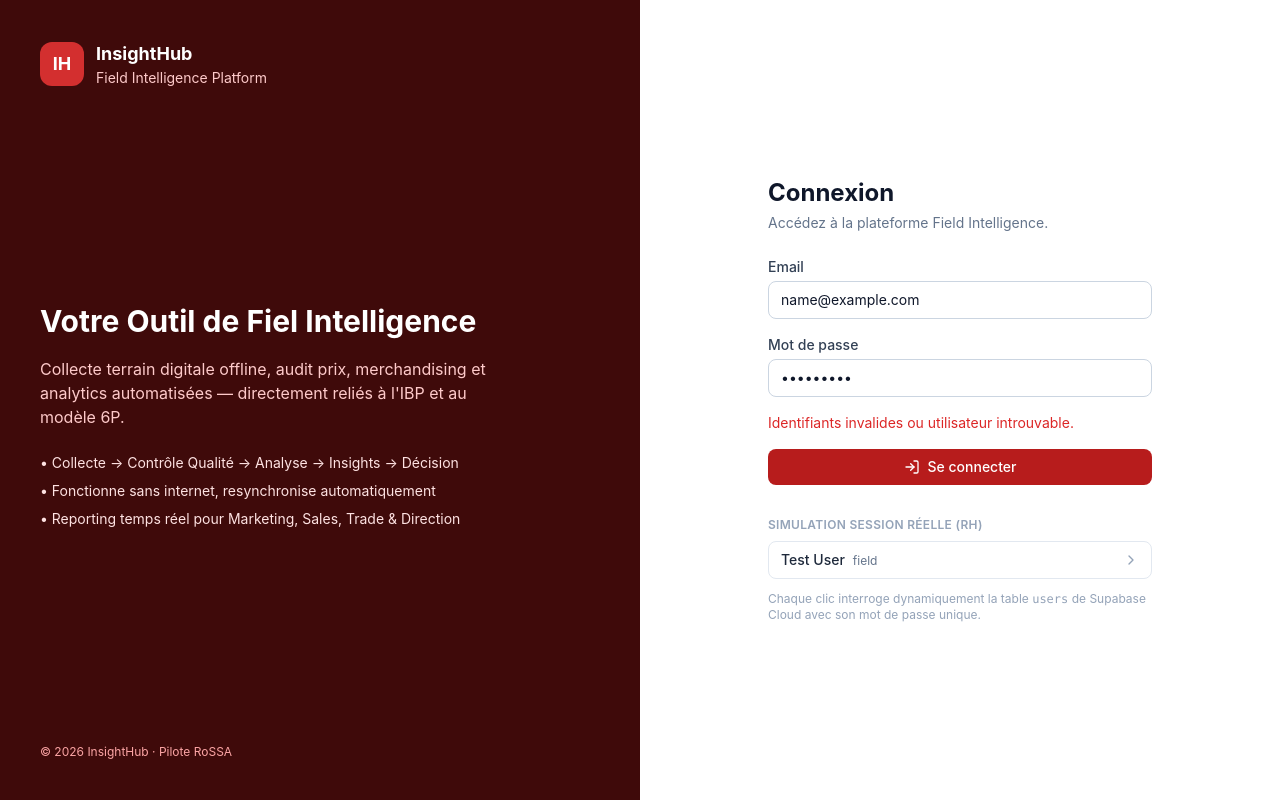
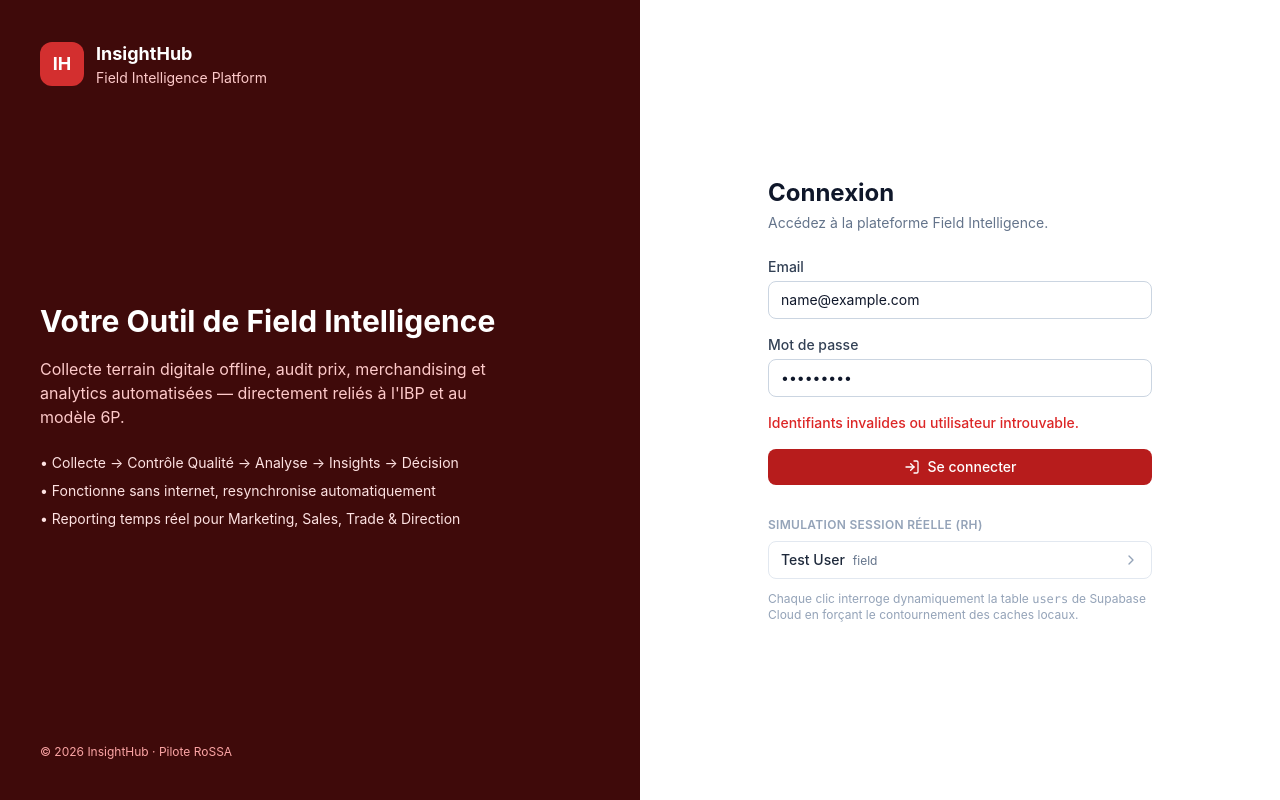
Before and after one commit to Cedric-ange/InsightHub, a Next.js app: page /login in a window 1280 px wide. Both pictures are taken after typing "name@example.com", "Sample123" into the empty fields and a click on the button "Se connecter". Built offline with nearby package versions, Linux system fonts and the light colour scheme; no server answers; the database is empty.

Commit message:
fix: déploiement de la couche de contournement antiautocache du Service Worker sur l'authentification

```diff
--- a/src/app/login/page.tsx
+++ b/src/app/login/page.tsx
@@ -6,14 +6,14 @@ import { landingPath, useAuth } from "@/lib/auth";
 import { ROLE_LABELS } from "@/lib/types";
 import { LogIn, ChevronRight, Loader2 } from "lucide-react";
 
-// On duplique proprement la liste avec les vrais emails et mots de passe du Seed pour les boutons
+// Compte de simulation terrain aligné sur la base de données
 const REAL_DEVICES_ACCOUNTS = [
   { name: "Test User", email: "user.test@frieslandcampina.com", password: "demo", role: "field" }
 ];
 
 export default function LoginPage() {
   const router = useRouter();
-  const setSession = useAuth((s) => s.loginAs); // Utilise le store Zustand pour stocker l'utilisateur connecté
+  const setSession = useAuth((s) => s.loginAs);
   const [email, setEmail] = useState("");
   const [password, setPassword] = useState("");
   const [error, setError] = useState<string | null>(null);
@@ -25,9 +25,13 @@ export default function LoginPage() {
     setLoading(true);
 
     try {
-      const response = await fetch("/api/login", {
+      // ⚡ CONTOURNEMENT SERVICE WORKER : Ajout d'un timestamp unique pour forcer le passage réseau direct
+      const response = await fetch(`/api/login?_t=${Date.now()}`, {
         method: "POST",
-        headers: { "Content-Type": "application/json" },
+        headers: {
+          "Content-Type": "application/json",
+          "Cache-Control": "no-cache, no-store, must-revalidate"
+        },
         body: JSON.stringify({ email: targetEmail, password: targetPass }),
       });
 
@@ -37,7 +41,7 @@ export default function LoginPage() {
         throw new Error(data.error || "Identifiants invalides");
       }
 
-      // Si le backend valide, on synchronise l'état global frontend (Zustand)
+      // Synchronisation de l'état de session global (Zustand)
       setSession(data.user);
       router.replace(landingPath(data.user.role));
     } catch (err: unknown) {
@@ -55,7 +59,7 @@ export default function LoginPage() {
 
   return (
     <div className="grid min-h-screen lg:grid-cols-2">
-      {/* Brand panel */}
+      {/* Panel de Gauche - Identité visuelle */}
       <div className="hidden flex-col justify-between bg-brand-950 p-10 text-white lg:flex">
         <div className="flex items-center gap-3">
           <div className="flex h-11 w-11 items-center justify-center rounded-xl bg-brand-500 text-lg font-bold">
@@ -68,7 +72,7 @@ export default function LoginPage() {
         </div>
         <div>
           <h2 className="text-3xl font-bold leading-tight">
-            Votre Outil de Fiel Intelligence
+            Votre Outil de Field Intelligence
           </h2>
           <p className="mt-4 max-w-md text-brand-200">
             Collecte terrain digitale offline, audit prix, merchandising et
@@ -86,7 +90,7 @@ export default function LoginPage() {
         </div>
       </div>
 
-      {/* Login form */}
+      {/* Panel de Droite - Formulaire de Connexion */}
       <div className="flex items-center justify-center bg-white p-6">
         <div className="w-full max-w-sm">
           <div className="mb-6 lg:hidden">
@@ -128,13 +132,20 @@ export default function LoginPage() {
                 autoComplete="current-password"
               />
             </div>
-            {error && <p className="text-sm text-red-600">{error}</p>}
-            <button type="submit" disabled={loading} className="btn-primary w-full flex justify-center items-center gap-2">
+
+            {error && <p className="text-sm text-red-600 font-medium">{error}</p>}
+
+            <button
+              type="submit"
+              disabled={loading}
+              className="btn-primary w-full flex justify-center items-center gap-2"
+            >
               {loading ? <Loader2 size={16} className="animate-spin" /> : <LogIn size={16} />}
               Se connecter
             </button>
           </form>
 
+          {/* Section d'accès rapide pour simulation en recette */}
           <div className="mt-8">
             <p className="mb-2 text-xs font-semibold uppercase tracking-wide text-slate-400">
               Simulation Session Réelle (RH)
@@ -163,7 +174,7 @@ export default function LoginPage() {
               ))}
             </div>
             <p className="mt-3 text-xs text-slate-400">
-              Chaque clic interroge dynamiquement la table <code>users</code> de Supabase Cloud avec son mot de passe unique.
+              Chaque clic interroge dynamiquement la table <code>users</code> de Supabase Cloud en forçant le contournement des caches locaux.
             </p>
           </div>
         </div>
```
